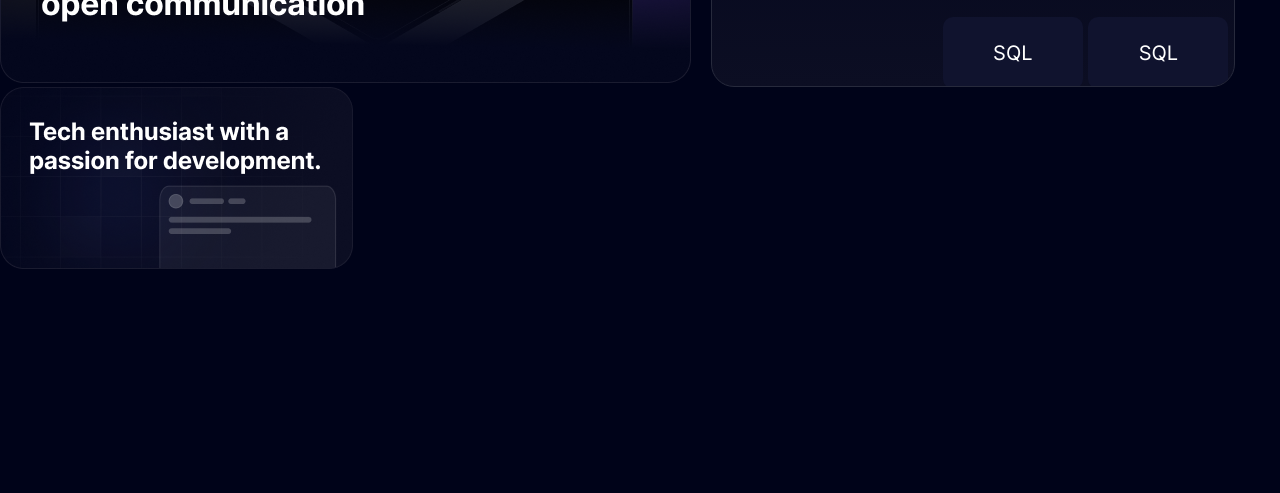
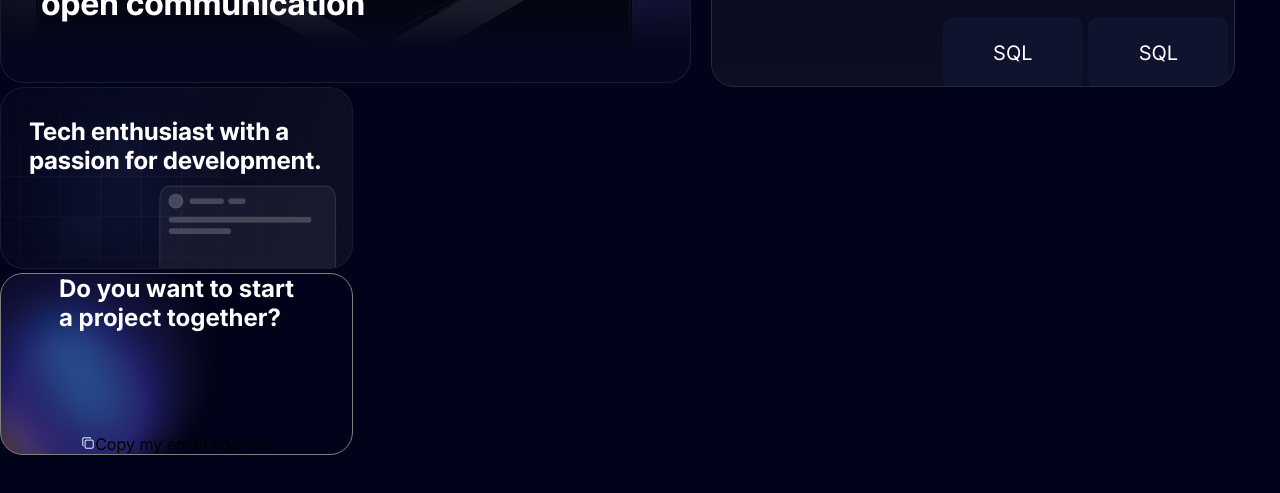
Before and after one commit to bakhriddinoff/Portfolio, a plain HTML site: page index.html in a window 1280 px wide. Shown: the part 1310-1803 px from the top of the page. Drawn offline with Linux system fonts and the light colour scheme.

Commit message:
added main3

```diff
--- a/index.html
+++ b/index.html
@@ -68,12 +68,14 @@
             <div class="leftHero1">
                 <img src="./imgs/techenthusiastic.png" alt="photo">
                 <div class="card2">
-
+                    <h3 class="heading4">Do you want to start <br> a project together?</h3>
+                    <div id="btn"><img src="./imgs/Card (4).png" alt="">Copy my email address</div>
                 </div>
             </div>
         </div>
     </div>
 
 
+    <script src="./main.js"></script>
 </body>
 </html>
--- /dev/null
+++ b/main.js
@@ -0,0 +1 @@
+let copybtn = document.getElementById('')
--- a/style.css
+++ b/style.css
@@ -262,3 +262,23 @@ h1 {
         transform: translateY(0); /* Oxirida barcha bo'limlar scroll bo'ladi */
     }
 }
+
+/* MAIN3 */
+
+.card2 {
+    width:351px;
+    height: 180px;
+    background-image: url(./imgs/backgroundblobservicepng.png);
+    background-repeat: no-repeat;
+    border: 1px solid gray;
+    border-radius: 23px;
+    display: flex;
+    flex-direction: column;
+    justify-content: space-between;
+    align-items: center;
+}
+
+.heading4 {
+    font-size: 24px;
+    color: white;
+}
```
Also changed, not shown: imgs/Card (4).png (added).
